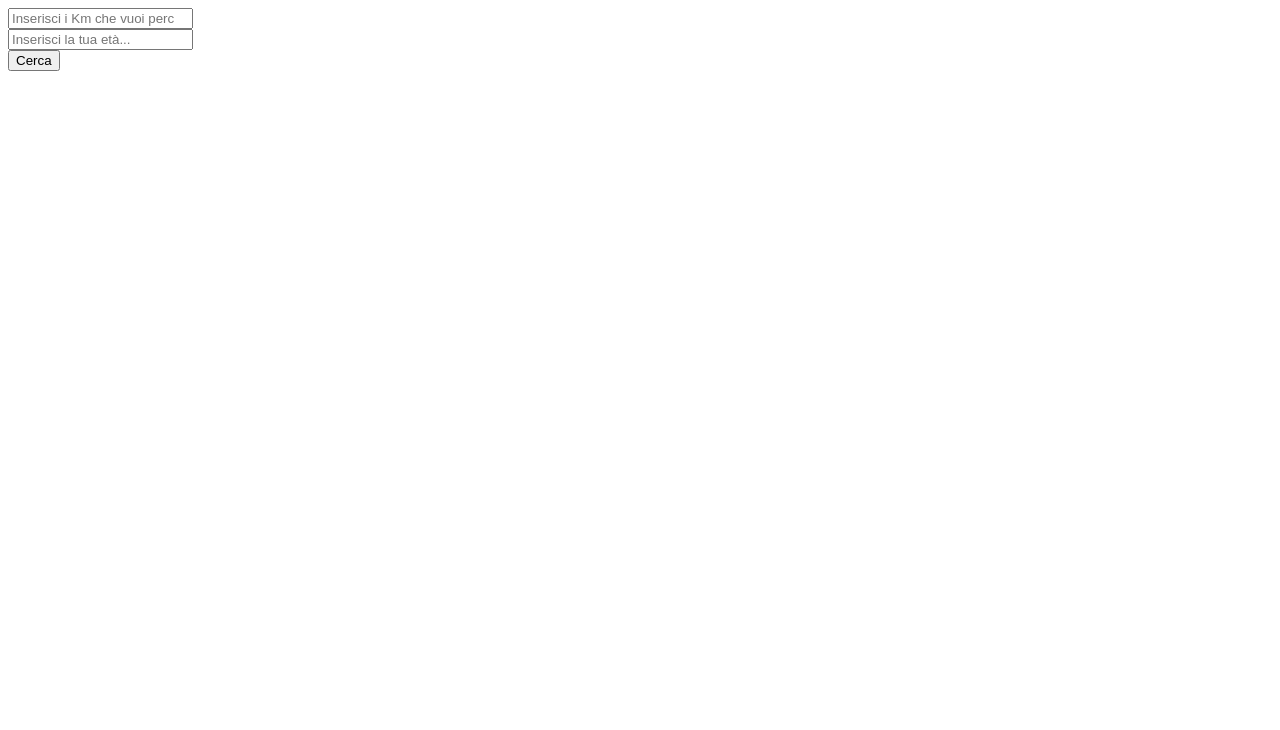
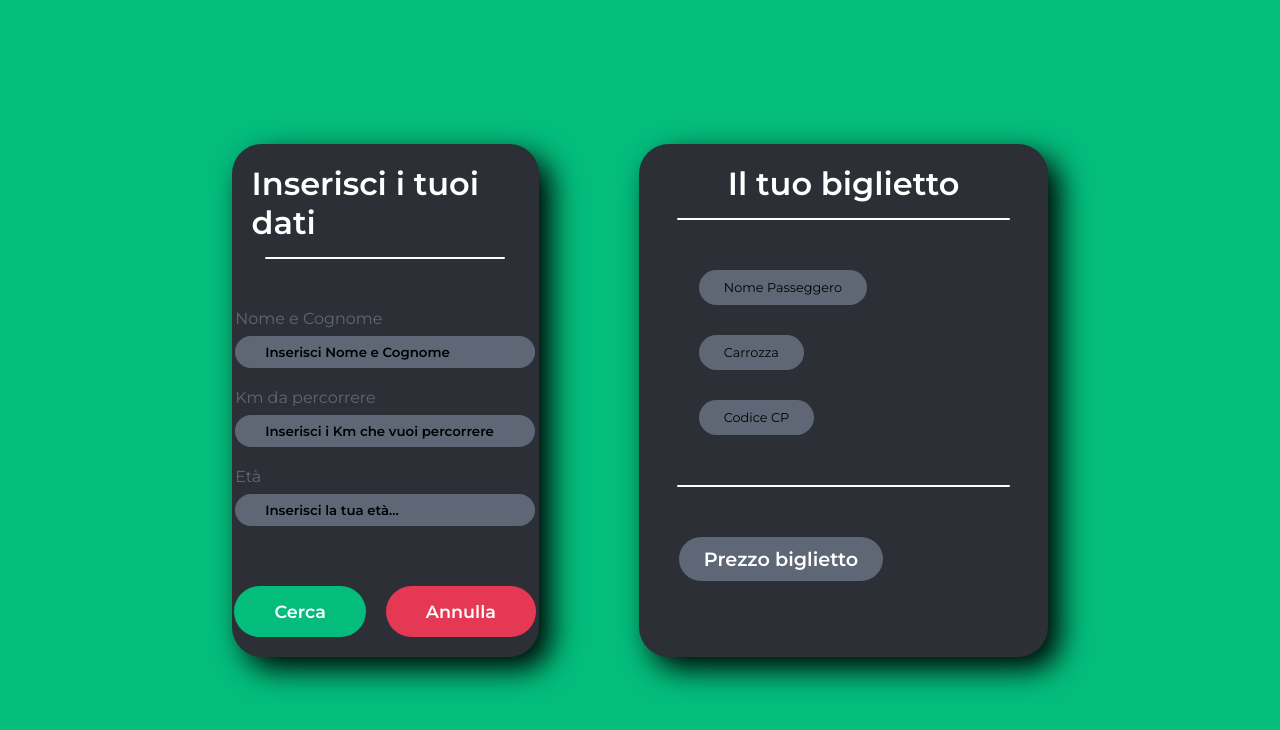
Before and after one commit to EnricoDErasmo/js-biglietto-treno-form, a plain HTML site: page index.html in a window 1280 px wide. Drawn offline with Linux system fonts and the light colour scheme; a web font is replaced by a local one.

Commit message:
created layout

```diff
--- a/css/style.css
+++ b/css/style.css
@@ -0,0 +1,231 @@
+*{
+    margin: 0;
+    padding: 0;
+    box-sizing: border-box;
+
+    font-family: 'Montserrat', sans-serif;
+}
+
+.back{
+    display: flex;
+    align-items: center;
+
+    width: 100vw;
+    height: 100vh;
+
+    background-color: #04bd7d;
+}
+
+.container{
+    display: flex;
+    flex-direction: row;
+    justify-content: center;
+    gap: 100px;
+
+    width: 80%;
+    margin-left: auto;
+    margin-right: auto;
+}
+
+h2{
+    font-size: 2em;
+    margin-bottom: 15px;
+
+    color: white;
+}
+
+.white-line{
+    height: 2px;
+    width: 90%;
+
+    background-color: white;
+
+    border-radius: 30px;
+}
+/* Assets */
+
+
+
+
+
+/* Form */
+
+
+
+.form-container{
+
+    width: 30%;
+    min-width: 200px;
+    min-height: 500px;
+
+    padding: 20px 20px;
+
+    background-color: #2c2f35;
+
+    border-radius: 30px;
+
+    box-shadow: 12px 12px 30px black;
+}
+
+.form-container .form-inner-top{
+    display: flex;
+    flex-direction: column;
+    align-items: center;
+
+    margin-bottom: 50px;
+}
+
+
+.form-container .form-inputs{
+    display: flex;
+    flex-direction: column;
+    align-items: center;
+    gap: 20px;
+}
+
+
+.form-container .form-inputs .input-element{
+    display: flex;
+    flex-direction: column;
+    gap: 8px;
+}
+
+.form-container .form-inputs .btn-container{
+    display: flex;
+    flex-direction: row;
+    gap: 20px;
+}
+
+.form-container .form-inputs .btn{
+    padding: 15px 40px;
+
+    margin-top: 40px;
+
+    background-color: #04bd7d;
+
+    font-size: 1.1em;
+    font-weight: bold;
+    color: white;
+
+    cursor: pointer;
+
+    border-style: none;
+    border-radius: 30px;
+}
+
+.form-container .form-inputs .btn-return{
+    background-color: #e53854;
+}
+
+.form-container .form-inputs label{
+    color: #5f6776;
+}
+
+.form-container .form-inputs input::placeholder{
+    font-weight: bold;
+
+    color: black;
+}
+
+.form-container .form-inputs .input-element .input-style{
+    padding: 8px 30px;
+
+    min-width: 300px;
+
+    border-style: none;
+    border-radius: 20px;
+
+    font-weight: bold;
+
+    color: white;
+
+    background-color: #5f6776;
+}
+
+
+/* /Form */
+
+
+
+/* Ticket */
+
+
+
+.ticket-container{
+    width: 40%;
+    min-width: 200px;
+    min-height: 500px;
+
+    padding: 20px 20px;
+
+    background-color: #2c2f35;
+
+    border-radius: 30px;
+
+    box-shadow: 12px 12px 30px black;
+}
+
+.ticket-container .ticket-inner-top{
+    display: flex;
+    flex-direction: column;
+    align-items: center;
+
+    margin-bottom: 50px;
+}
+
+.ticket-container .ticket-inner-bottom{
+    display: flex;
+    flex-direction: column;
+    gap: 30px;
+
+    padding: 0 40px;
+}
+
+.ticket-container .badges-container{
+    display: flex;
+    flex-direction: row;
+    justify-content: space-between;
+    gap: 40px;
+}
+
+.ticket-container .badges-container .badge{
+    padding: 10px 25px;
+
+    background-color: #5f6776;
+
+    font-size: 0.8em;
+
+    border-radius: 30px;
+}
+
+.white-line-container{
+    display: flex;
+    justify-content: center;
+
+    margin-top: 50px;
+}
+
+#total-price{
+    margin-top: 50px;
+    margin-left: 20px;
+
+    font-size: 1.2em;
+    font-weight: bold;
+
+    color: white;
+}
+
+.result{
+    color: white;
+    font-weight: bold;
+
+    font-size: 1.2em;
+}
+
+#tolal-result{
+    color: white;
+    font-weight: bold;
+
+    font-size: 1.4em;
+
+}
--- a/index.html
+++ b/index.html
@@ -4,6 +4,10 @@
     <meta charset="UTF-8">
     <meta http-equiv="X-UA-Compatible" content="IE=edge">
     <meta name="viewport" content="width=device-width, initial-scale=1.0">
+
+    <link rel="preconnect" href="https://fonts.googleapis.com">
+    <link rel="preconnect" href="https://fonts.gstatic.com" crossorigin>
+    <link href="https://fonts.googleapis.com/css2?family=Bebas+Neue&family=Fjalla+One&family=Fredoka:wght@300;700&family=Gugi&family=Montserrat:wght@400;600&family=Noto+Sans:wght@400;700&family=Open+Sans:wght@400;700&family=Roboto&family=Rowdies:wght@300&display=swap" rel="stylesheet">
 
     <link rel="stylesheet" href="css/style.css">
 
@@ -12,21 +16,118 @@
 
 <body>
 
+    <div class="back">
+
+        <div class="container">
+
+            <div class="form-container">
+
+                <div class="form-inner-top">
+
+                    <h2>Inserisci i tuoi dati</h2>
+
+                    <div class="white-line"></div>
+
+                </div>
+
+                <div class="form-inputs">
+
+                    <div class="input-element">
+                        <label>Nome e Cognome</label>
                         <div>
-        <label for="userKm"></label>
-        <input id="userKm" type="number" placeholder="Inserisci i Km che vuoi percorrere">
+                            <input id="name" class="input-style" type="text" placeholder="Inserisci Nome e Cognome">
+                        </div>
+                    </div>
+
+                    <div class="input-element">
+                        <label for="userKm">Km da percorrere</label>
+                        <div>
+                            <input id="userKm" class="input-style" type="text" placeholder="Inserisci i Km che vuoi percorrere">
+                        </div>
+                    </div>
+
+                    <div class="input-element">
+                        <label for="userAge">Età</label>
+                        <div>
+                            <input id="userAge" class="input-style" type="text" placeholder="Inserisci la tua età...">
+                        </div>
+                    </div>
+
+                    <div class="btn-container">
+                        <button id="searchBtn" class="btn">Cerca</button>
+
+                        <button id="returnBtn" class="btn btn-return">Annulla</button>
+                    </div>
+
+                </div>
+
+            </div>
+
+            <div class="ticket-container">
+
+                <div class="ticket-inner-top">
+
+                    <h2>Il tuo biglietto</h2>
+
+                    <div class="white-line"></div>
+
+                </div>
+
+                <div class="ticket-inner-bottom">
+
+                    <div class="badges-container">
+                        <div class="badge">
+                            Nome Passeggero
+                        </div>
+
+                        <div class="result">
+
+                        </div>
+                    </div>
+
+                    <div class="badges-container">
+                        <div class="badge">
+                            Carrozza
+                        </div>
+
+                        <div class="result">
+
+                        </div>
+                    </div>
+
+                    <div class="badges-container">
+                        <div class="badge">
+                            Codice CP
+                        </div>
+
+                        <div class="result">
+
+                        </div>
+                    </div>
+
+                </div>
+
+                <div class="white-line-container">
+                    <div class="white-line"></div>
                 </div>
 
                 <div>
-        <label for="userAge"></label>
-        <input id="userAge" type="number" placeholder="Inserisci la tua età...">
+                    <div class="badges-container">
+                        <div id="total-price" class="badge">
+                            Prezzo biglietto
                         </div>
 
-    <div>
-        <button id="searchBtn">Cerca</button>
+                        <div id="tolal-result" class="result">
+
+                        </div>
+                    </div>
                 </div>
 
+            </div>
 
+        </div>
+
+    </div>
 
    <script type="text/javascript" src="js/script.js"></script>
 </body>
--- a/js/script.js
+++ b/js/script.js
@@ -36,7 +36,7 @@ let price = (0.21 * userKm).toFixed(2);
 let discount;
 let totalPrice;
 
-// Creo un evento con il click
+// Creo un evento con click
 searchBtnEl.addEventListener('click', function() {
 
     if (userAge < 18) {
```
Lines whose indentation alone changed are shown as unchanged.
